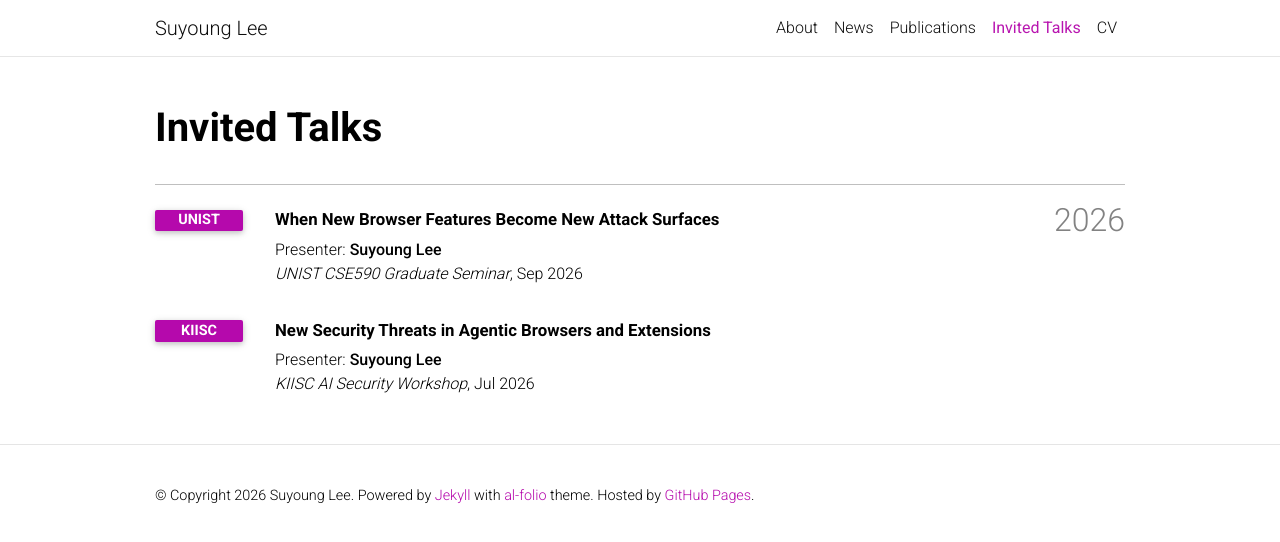
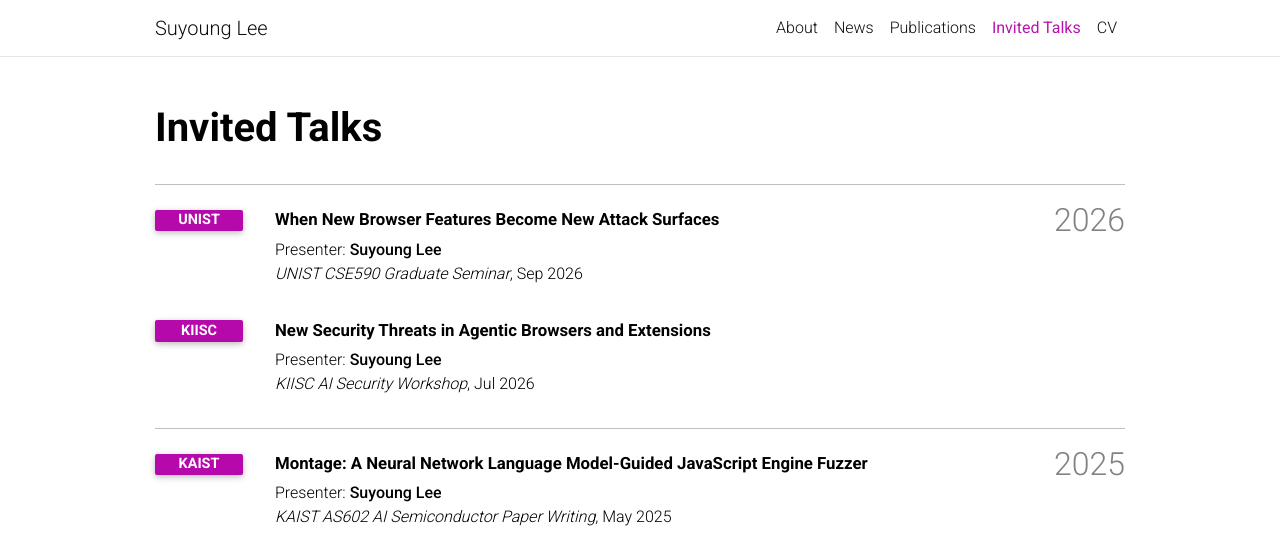
Before and after one commit to leeswimming/leeswimming.github.io, a Jekyll site: the page built from _pages/talks.md, in a window 1280 px wide, cut to the strip 0-542 px from the top of the page. Built offline with Jekyll 4.4.1, drawn with Linux system fonts in a browser that asks for light colours; comment, search, counter and statistics services are not loaded; a style sheet for code colours, icons or effects is not loaded.

Commit message:
Update talks

```diff
--- a/_data/talks.yml
+++ b/_data/talks.yml
@@ -27,3 +27,14 @@
   category: academic
   type: invited
   selected: true
+
+- title: "Montage: A Neural Network Language Model-Guided JavaScript Engine Fuzzer"
+  venue: "KAIST AS602 AI Semiconductor Paper Writing"
+  year: 2025
+  month: May
+  date: 2025-05-20
+  location: "Daejeon, South Korea"
+  presenter: Suyoung Lee
+  category: academic
+  type: invited
+  selected: false
```
